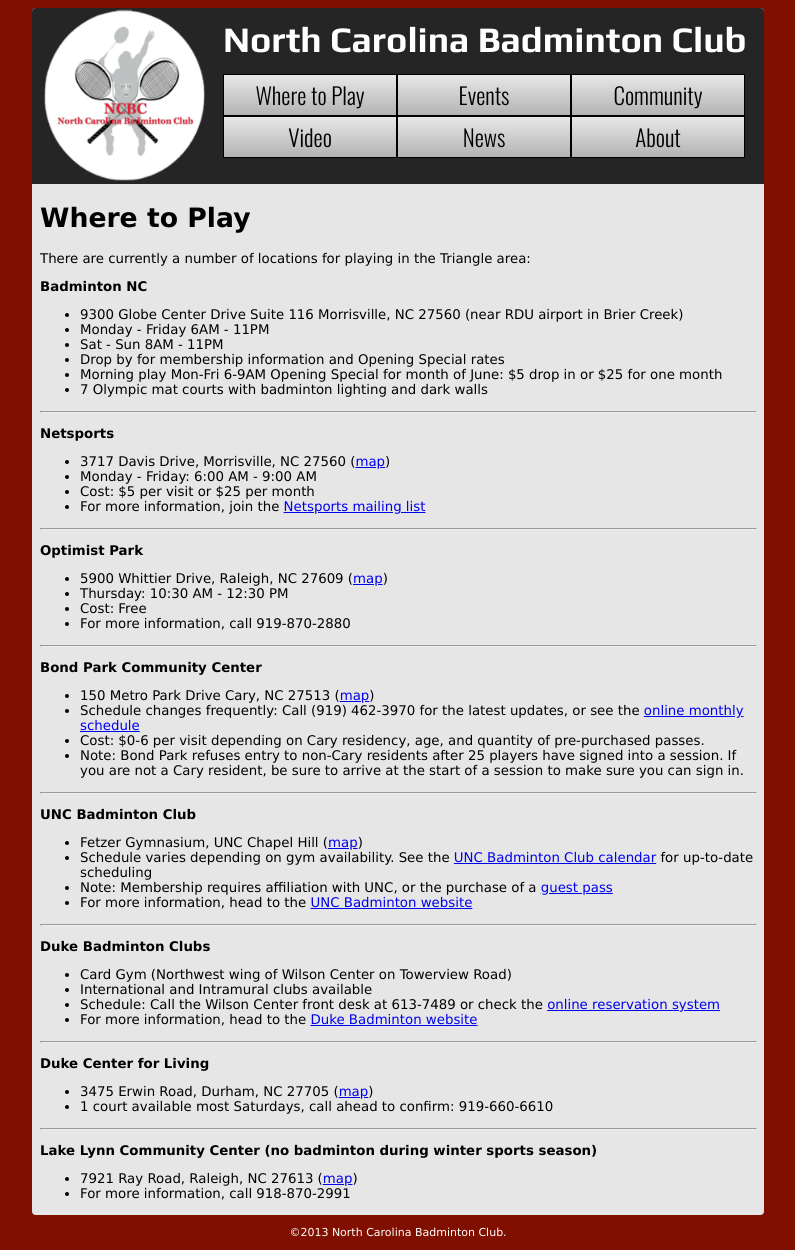
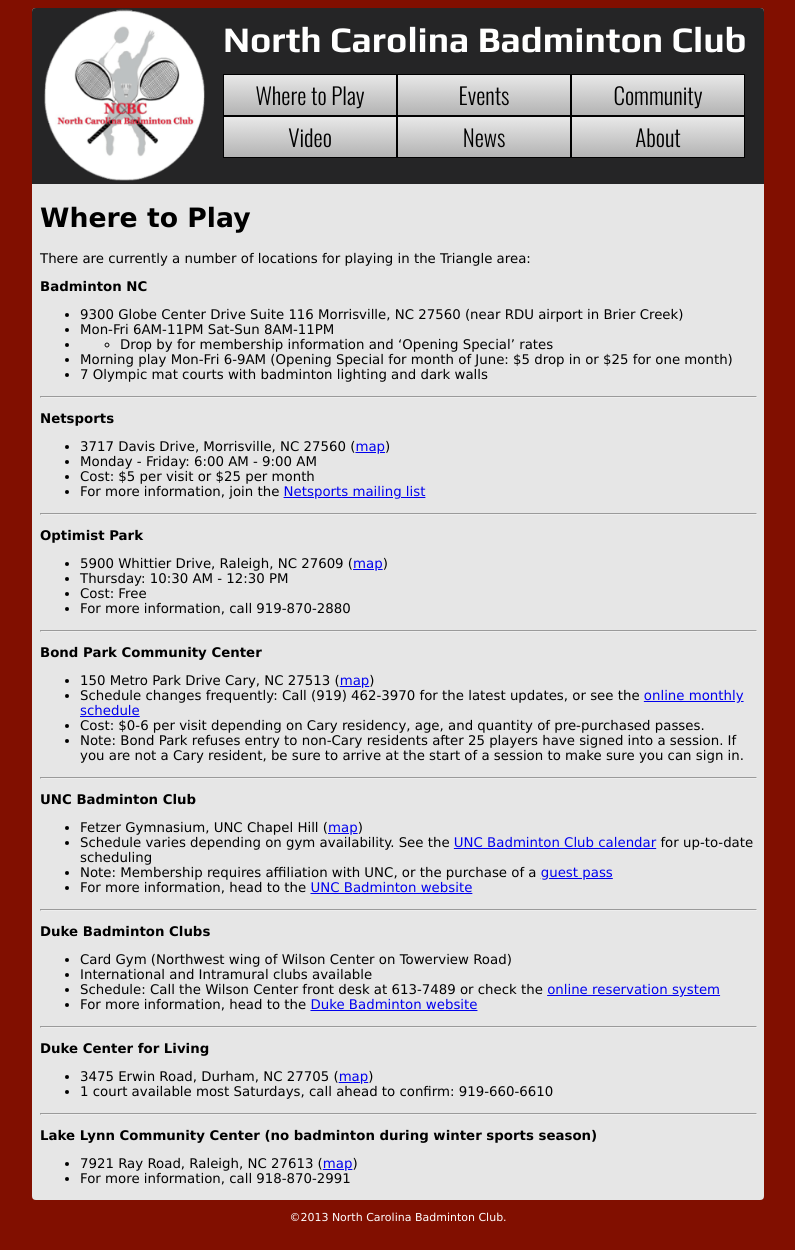
Before and after one commit to NCBC/ncbc.github.com, a Jekyll site: the page built from locations.md, in a window 1280 px wide. Shown: the whole page, without its empty margins (242-1037 px from the left). Built offline with Jekyll 4.4.1, drawn with Linux system fonts in a browser that asks for light colours; Markdown is read by kramdown in place of the engine named in the settings.

Commit message:
Update locations.md

```diff
--- a/locations.md
+++ b/locations.md
@@ -9,10 +9,9 @@
 **Badminton NC**
 
 * 9300 Globe Center Drive  Suite 116   Morrisville, NC  27560 (near RDU airport in Brier Creek)
-* Monday - Friday 6AM - 11PM
-* Sat - Sun 8AM - 11PM
-* Drop by for membership information and Opening Special rates
-* Morning play Mon-Fri  6-9AM   Opening Special for month of June: $5 drop in or $25 for one month
+* Mon-Fri 6AM-11PM    Sat-Sun 8AM-11PM
+* * Drop by for membership information and 'Opening Special' rates
+* Morning play Mon-Fri 6-9AM (Opening Special for month of June: $5 drop in or $25 for one month)
 * 7 Olympic mat courts with badminton lighting and dark walls
 
 <hr />
```
